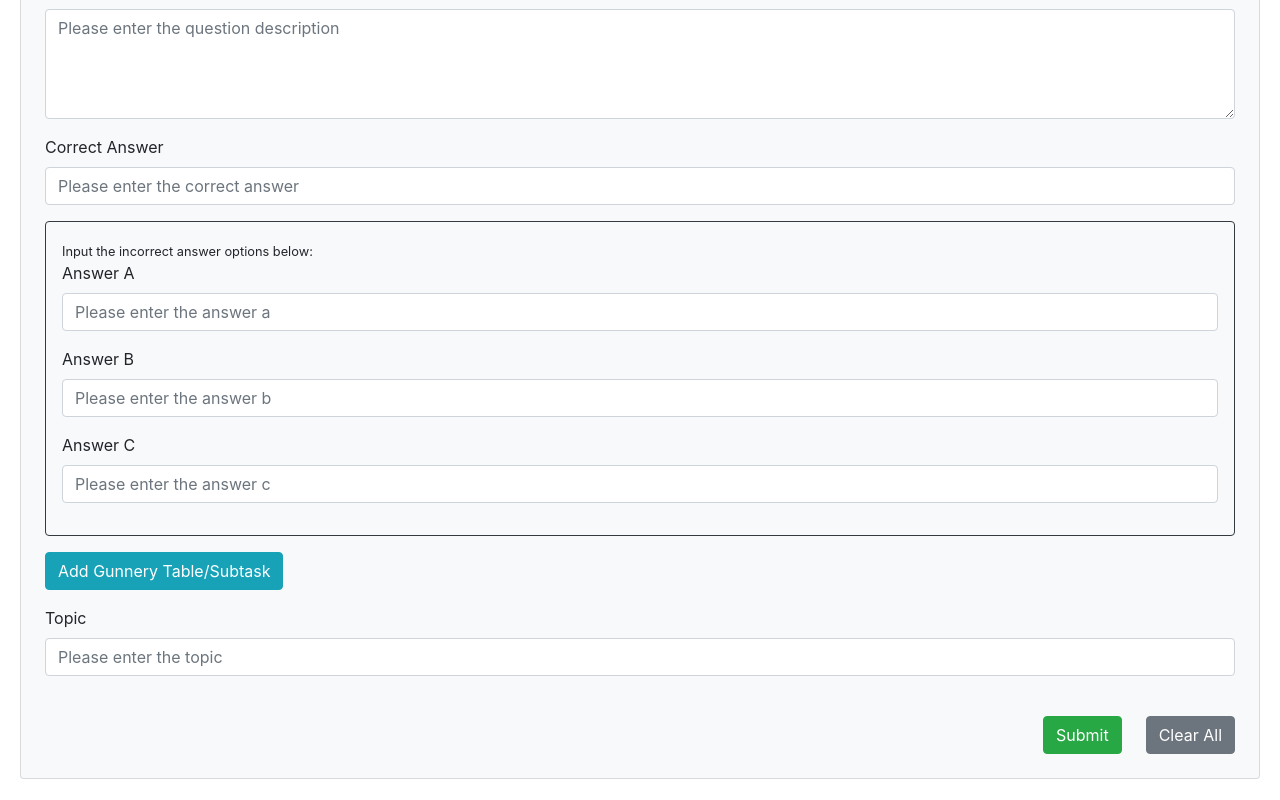
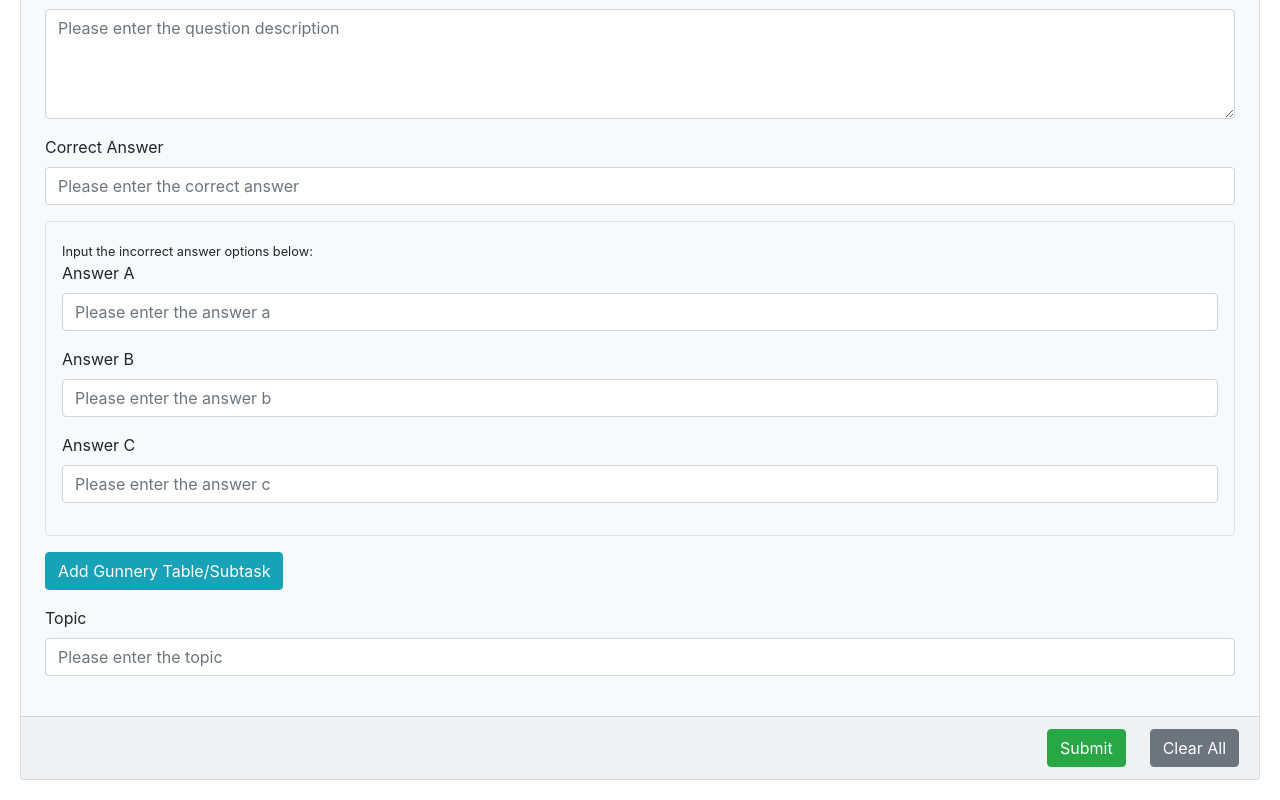
Before and after one commit to Drbaltar/test-vortex, a React (Create React App) app in the folder client/: page / in a window 1280 px wide. Shown: the part 491-1291 px from the top of the page. Built offline with nearby package versions, Linux system fonts and the light colour scheme.

Commit message:
Updated formatting

```diff
--- a/client/src/App/NewQuestion/Components/FormButtons.js
+++ b/client/src/App/NewQuestion/Components/FormButtons.js
@@ -2,7 +2,7 @@ import React from 'react';
 
 const FormButtons = (props) => {
     return(
-        <div className="form-buttons mt-4">
+        <div className="form-buttons">
             <button className="btn btn-success" id="submitButton"
                 onClick={props.clickHandler}>Submit</button>
             <button className="btn btn-secondary ml-4" id="clearAllButton"
--- a/client/src/App/NewQuestion/InputForm.js
+++ b/client/src/App/NewQuestion/InputForm.js
@@ -70,7 +70,7 @@ class InputForm extends React.Component {
     checkMultipleChoice = () => {
         if (this.state.questionType === 'Multiple Choice') {
             return(
-                <div className="border border-dark rounded p-3">
+                <div className="border border-muted rounded p-3">
                     <small id="multChoiceAnswerLabel" className="form-text">Input the incorrect answer options below:</small>
                     <TextField label="Answer A"id="answerA" type="text"
                         value={this.state.answerA}
@@ -110,8 +110,10 @@ class InputForm extends React.Component {
                         <TextField label="Topic"id="topic" type="text"
                             value={this.state.topic}
                             inputChange={(event) => this.handleInputChange(event)}/>
-                        <FormButtons clickHandler={(event) => this.handleClickEvent(event)}/>
                     </div>
+                <div className="card-footer">
+                    <FormButtons clickHandler={(event) => this.handleClickEvent(event)}/>
+                </div>
             </form>
         )
     }
```
